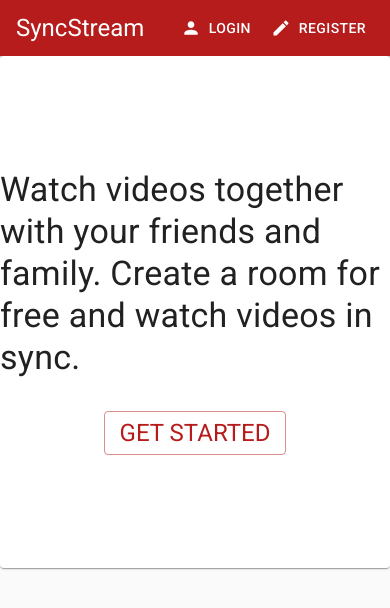
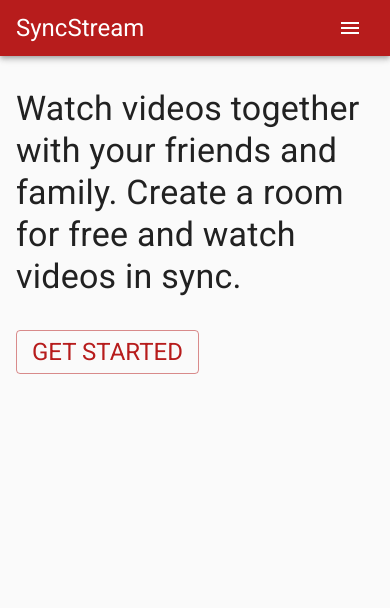
Before and after one commit to PragunSaini/SyncStream-UI, a React app: page / in a window 390 px wide. Shown: the top 608 px of the page. Built offline with nearby package versions, Linux system fonts and the light colour scheme.

Commit message:
Responsive Nav for mobile

```diff
--- a/src/App.jsx
+++ b/src/App.jsx
@@ -10,6 +10,7 @@ import Home from './pages/Home/Home';
 import Login from './pages/Login/Login';
 import Register from './pages/Register/Register';
 import Chat from './pages/Chat/Chat';
+import Stream from './pages/Stream/Stream';
 
 const App = () => {
   const muiTheme = React.useMemo(
@@ -54,6 +55,9 @@ const AppRoutes = () => {
         <Route path="/chat">
           <Chat />
         </Route>
+        <Route path="/stream">
+          <Stream />
+        </Route>
         <Route exact path="/">
           <Home />
         </Route>
--- a/src/components/MainNav/MainNav.jsx
+++ b/src/components/MainNav/MainNav.jsx
@@ -1,9 +1,18 @@
-import React from 'react';
+import React, { useState } from 'react';
 import { Link as RouterLink } from 'react-router-dom';
-import { AppBar, Toolbar, Typography, Button, Link } from '@material-ui/core';
+import {
+  AppBar,
+  Toolbar,
+  Typography,
+  Button,
+  Link,
+  IconButton,
+  Drawer,
+} from '@material-ui/core';
 import CreateIcon from '@material-ui/icons/Create';
 import PersonIcon from '@material-ui/icons/Person';
 import ExitToAppIcon from '@material-ui/icons/ExitToApp';
+import MenuIcon from '@material-ui/icons/Menu';
 import { makeStyles } from '@material-ui/core/styles';
 
 import { useAuth } from '../../utils/authContext';
@@ -15,21 +24,72 @@ const useStyles = makeStyles(theme => ({
   space: {
     marginRight: theme.spacing(1),
   },
+  nav: {
+    [theme.breakpoints.down('sm')]: {
+      display: 'none',
+    },
+  },
+  menuButton: {
+    [theme.breakpoints.up('md')]: {
+      display: 'none',
+    },
+  },
+  drawerMain: {
+    [theme.breakpoints.up('md')]: {
+      display: 'none',
+    },
+  },
+  drawer: {
+    width: 240,
+    display: 'flex',
+    paddingTop: theme.spacing(2),
+  },
+  drawerNav: {
+    width: '100%',
+    display: 'flex',
+    flexDirection: 'column',
+    '& > a': {
+      marginBottom: theme.spacing(1),
+    },
+    '& > button': {
+      marginBottom: theme.spacing(1),
+    },
+  },
 }));
 
 const MainNav = () => {
   const classes = useStyles();
   const { auth, userData, logout } = useAuth();
+  const [mobileOpen, setMobileOpen] = useState(false);
+
+  const handleDrawerToggle = () => {
+    setMobileOpen(!mobileOpen);
+  };
+
+  const renderNav = () => {
+    if (auth) {
+      return (
+        <>
+          <Button color="inherit" component={RouterLink} to="/chat">
+            Chat
+          </Button>
+          <Button
+            color="inherit"
+            startIcon={<PersonIcon />}
+            className={classes.space}>
+            {userData?.name}
+          </Button>
+          <Button
+            color="inherit"
+            startIcon={<ExitToAppIcon />}
+            onClick={logout}>
+            Logout
+          </Button>
+        </>
+      );
+    }
 
     return (
-    <AppBar position="static">
-      <Toolbar>
-        <Typography variant="h5" className={classes.title}>
-          <Link component={RouterLink} to="/" color="inherit">
-            SyncStream
-          </Link>
-        </Typography>
-        {!auth && (
       <>
         <Button
           className={classes.space}
@@ -47,26 +107,36 @@ const MainNav = () => {
           Register
         </Button>
       </>
-        )}
-        {auth && (
-          <>
-            <Button color="inherit" component={RouterLink} to="/chat">
-              Chat
-            </Button>
-            <Button
+    );
+  };
+
+  return (
+    <AppBar position="static">
+      <Toolbar>
+        <Typography variant="h5" className={classes.title}>
+          <Link component={RouterLink} to="/" color="inherit">
+            SyncStream
+          </Link>
+        </Typography>
+        <nav className={classes.nav}>{renderNav()}</nav>
+        <IconButton
           color="inherit"
-              startIcon={<PersonIcon />}
-              className={classes.space}>
-              {userData?.name}
-            </Button>
-            <Button
-              color="inherit"
-              startIcon={<ExitToAppIcon />}
-              onClick={logout}>
-              Logout
-            </Button>
-          </>
-        )}
+          aria-label="open drawer"
+          onClick={handleDrawerToggle}
+          className={classes.menuButton}>
+          <MenuIcon />
+        </IconButton>
+        <Drawer
+          open={mobileOpen}
+          className={classes.drawerMain}
+          classes={{ paper: classes.drawer }}
+          anchor="right"
+          onClose={handleDrawerToggle}
+          ModalProps={{
+            keepMounted: true, // Better open performance on mobile.
+          }}>
+          <nav className={classes.drawerNav}>{renderNav()}</nav>
+        </Drawer>
       </Toolbar>
     </AppBar>
   );
--- a/src/pages/Home/Home.jsx
+++ b/src/pages/Home/Home.jsx
@@ -1,5 +1,5 @@
 import React from 'react';
-import { Button, Typography, Paper } from '@material-ui/core';
+import { Button, Typography, Container } from '@material-ui/core';
 import { makeStyles } from '@material-ui/core/styles';
 
 import MainNav from '../../components/MainNav/MainNav';
@@ -8,10 +8,7 @@ const useStyles = makeStyles(theme => ({
   root: {
     width: '100%',
     height: '512px',
-    display: 'flex',
-    alignItems: 'center',
-    justifyContent: 'center',
-    flexDirection: 'column',
+    marginTop: theme.spacing(4),
   },
   margin: {
     marginBottom: theme.spacing(4),
@@ -25,7 +22,7 @@ const Home = () => {
     <>
       <MainNav />
       <main>
-        <Paper className={classes.root}>
+        <Container className={classes.root}>
           <Typography variant="h4" className={classes.margin}>
             Watch videos together with your friends and family. Create a room
             for free and watch videos in sync.
@@ -33,7 +30,7 @@ const Home = () => {
           <Button variant="outlined" color="primary">
             <Typography variant="h5">Get Started</Typography>
           </Button>
-        </Paper>
+        </Container>
       </main>
     </>
   );
--- /dev/null
+++ b/src/pages/Stream/Stream.jsx
@@ -0,0 +1,13 @@
+import React from 'react';
+import PropTypes from 'prop-types';
+import {} from '@material-ui/core';
+
+const Stream = () => {
+  return (
+    <>
+      <p>WOW MAN</p>
+    </>
+  );
+};
+
+export default Stream;
```
Lines whose indentation alone changed are shown as unchanged.
